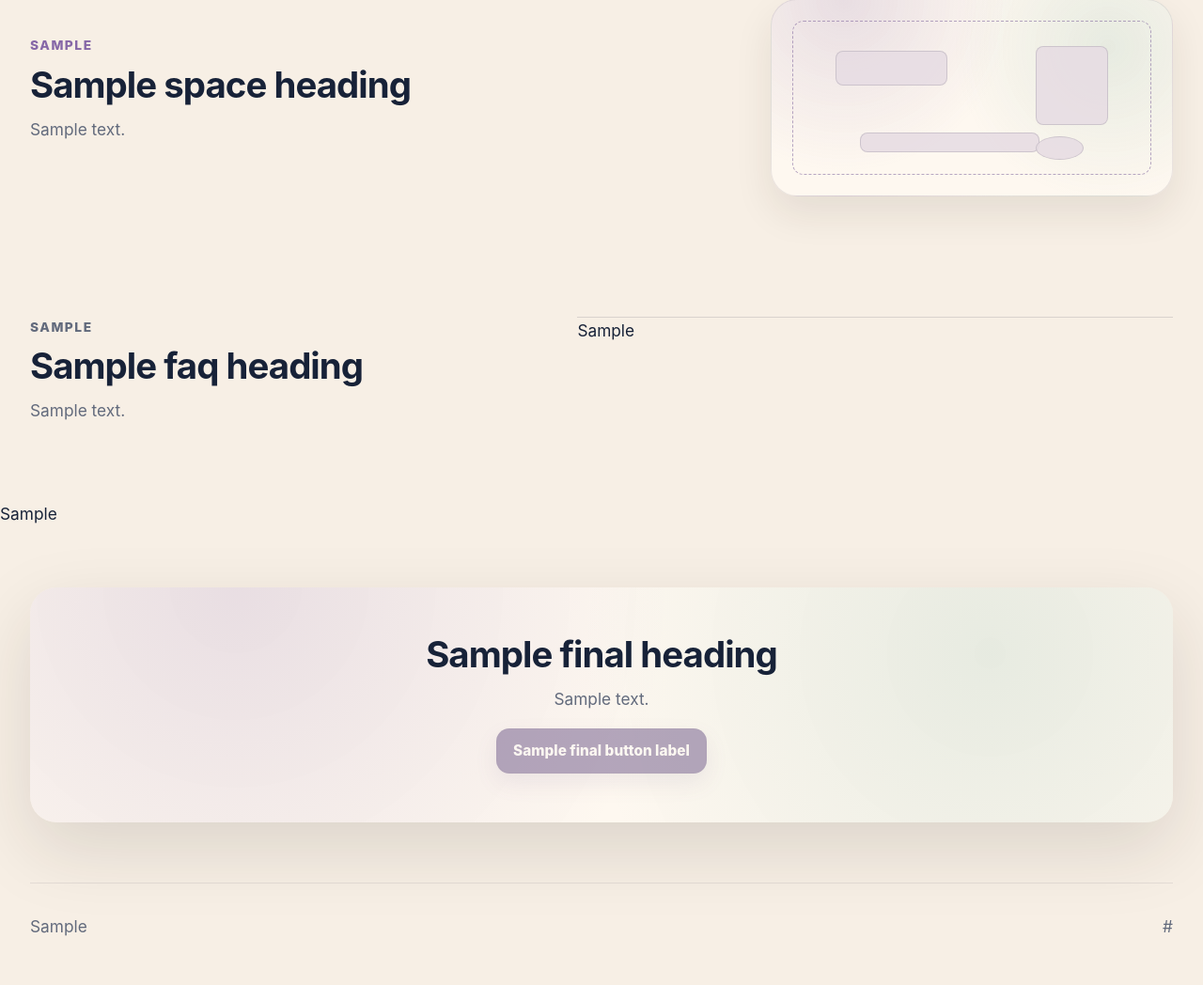
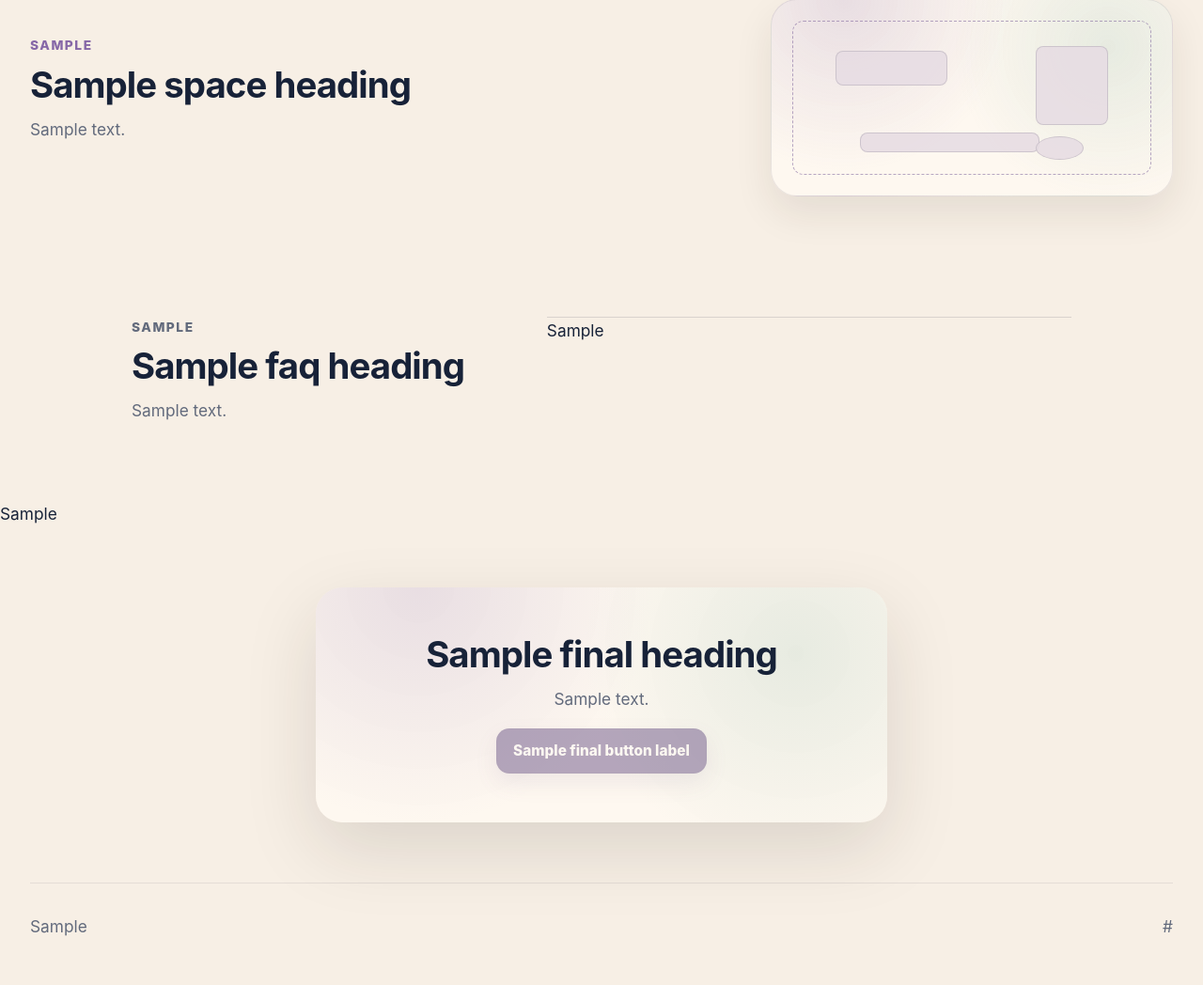
Before and after one commit to PartyLan/PartyLan-Website, a Python web app: template templates/index.html in a window 1280 px wide. Shown: the part 2342-3390 px from the top of the page at 94% size. Run offline with Jinja, Linux system fonts and the light colour scheme; the template is opened without the code that fills it: most values are stand-ins (such as "Sample title", 1, 10 or a date in 2020).

Commit message:
Logo fix, FAQ and CTA panel adjustment.

```diff
--- a/static/css/styles.css
+++ b/static/css/styles.css
@@ -699,38 +699,107 @@ body { padding-bottom: 0 !important; }
 .showcase-section { max-width: var(--container); padding-inline: 0; }
 .showcase-section > .gallery-tabs,
 .showcase-section > .showcase { width: 100%; max-width: none; min-width: 0; margin-left: auto; margin-right: auto; }
+/* =========================================================
+   FAQ — MAIN ADJUSTMENTS
+
+   Change only these variables when adjusting the layout.
+   ========================================================= */
+
 .faq-section {
-  max-width: var(--container);
+  /* Overall FAQ section width */
+  --faq-max-width: 1000px;
+
+
+  /* Width relationship between title and questions */
+  --faq-title-column-width: 0.72fr;
+  --faq-list-column-width: 1fr;
+  --faq-list-min-width: 320px;
+
+  /* Space between the title and questions */
+  --faq-column-gap: clamp(1.7rem, 4vw, 2.5rem);
+  --faq-row-gap: var(--section-intro-gap);
+
+  /* Width of the title text */
+  --faq-title-max-width: 30rem;
+
+  /* Spacing inside each question */
+  --faq-item-column-gap: 1rem;
+  --faq-item-padding: 1rem 0;
+
   display: grid;
-  grid-template-columns: minmax(0, .9fr) minmax(0, 1.1fr);
-  column-gap: clamp(3rem, 5vw, 4.5rem);
-  row-gap: var(--section-intro-gap);
+
+  grid-template-columns:
+    minmax(0, var(--faq-title-column-width))
+    minmax(
+      var(--faq-list-min-width),
+      var(--faq-list-column-width)
+    );
+
+  column-gap: var(--faq-column-gap);
+  row-gap: var(--faq-row-gap);
+
+  max-width: var(--faq-max-width);
+  margin-inline: auto;
   align-items: start;
 }
+
+
+/* =========================================================
+   FAQ TITLE
+   ========================================================= */
+
 .faq-section > .section-intro {
   width: auto;
   max-width: none;
   margin: 0 !important;
 }
+
 .faq-section > .section-intro > .eyebrow,
 .faq-section > .section-intro > h2,
 .faq-section > .section-intro > p {
   width: 100%;
-  max-width: 30rem;
-}
-.faq-section > .section-intro > h2 { font-size: clamp(2.15rem, 3.6vw, 3.9rem); }
-.faq-section__heading { position: static; top: auto; }
-.faq-list { width: 100%; min-width: 0; }
+  max-width: var(--faq-title-max-width);
+}
+
+.faq-section > .section-intro > h2 {
+  font-size: clamp(2.15rem, 3.6vw, 3.9rem);
+}
+
+.faq-section__heading {
+  position: static;
+  top: auto;
+}
+
+
+/* =========================================================
+   FAQ LIST
+   ========================================================= */
+
+.faq-list {
+  width: 100%;
+  min-width: 0;
+}
+
 .faq-item button {
-  column-gap: 1rem;
-  padding: 1rem 0;
   display: grid;
   grid-template-columns: minmax(0, 1fr) auto;
   align-items: center;
+
+  column-gap: var(--faq-item-column-gap);
+  padding: var(--faq-item-padding);
+
   text-align: left;
 }
+
+
+/* =========================================================
+   DROPDOWN ICON
+   ========================================================= */
+
 .faq-item .rollout-control__icon-shell,
-.faq-item [data-rollout-icon] { justify-self: end; }
+.faq-item [data-rollout-icon] {
+  justify-self: end;
+}
 
 .showcase {
   position: relative;
@@ -1392,18 +1461,18 @@ body { padding-bottom: 0 !important; }
   width: var(--brand-logo-width) !important;
   height: auto !important;
   aspect-ratio: 1601 / 794;
-  overflow: hidden;
+  overflow: visible;
   transform-origin: left center;
 }
 .brand__logo {
-  inset: auto !important;
+  inset: manual !important;
   left: -14.116%;
-  top: -75.567%;
-  width: 127.920% !important;
-  height: 257.935% !important;
+  top: -10%;
+  width: 135% !important;
+  height: 125% !important;
   max-width: none;
   object-fit: fill;
-  object-position: center;
+  object-position: bottom;
   transform: none;
 }
 @media (max-width: 920px) {
@@ -1544,3 +1613,22 @@ body { padding-bottom: 0 !important; }
     linear-gradient(180deg, rgba(0, 0, 0, .18) 0%, rgba(0, 0, 0, .46) 68%, transparent 100%),
     radial-gradient(circle at 50% 30%, transparent 0%, rgba(0, 0, 0, .42) 68%, transparent 100%);
 }
+.faq-section {
+  width: min(100%, var(--faq-max-width)) !important;
+  max-width: var(--faq-max-width) !important;
+
+  margin-left: auto !important;
+  margin-right: auto !important;
+
+  justify-self: center;
+  box-sizing: border-box;
+}
+.final-cta {
+  --final-cta-panel-width: 50%;
+}
+
+.final-cta > div {
+  width: var(--final-cta-panel-width);
+  max-width: none;
+  margin-inline: auto;
+}
```
Also changed, not shown: dist/css/styles.css (+106 -18 lines), content/images/Logo_Black_T.png, content/images/Logo_White_T.png, dist/assets/images/gallery_hero_dark.jpg, dist/assets/images/gallery_hero_light.jpg.
